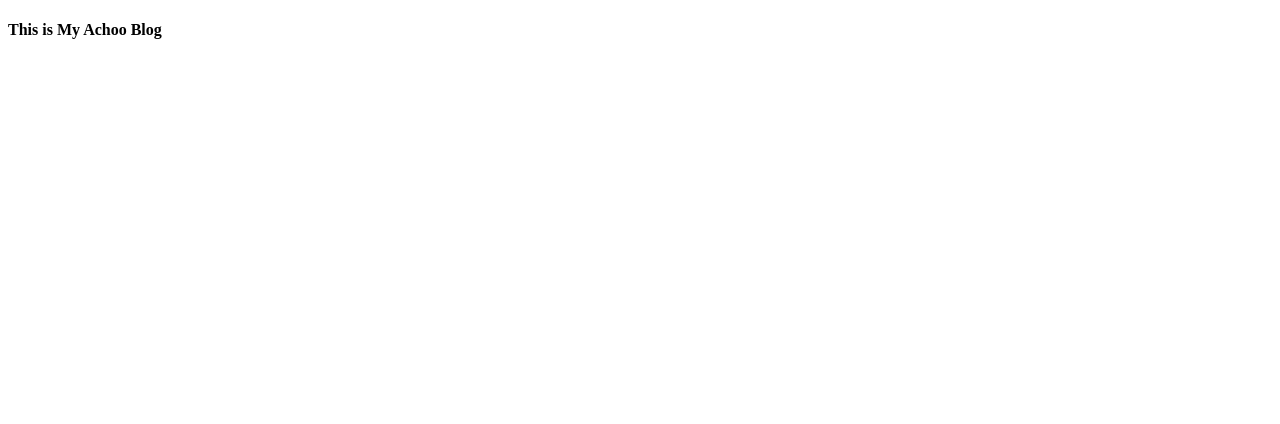
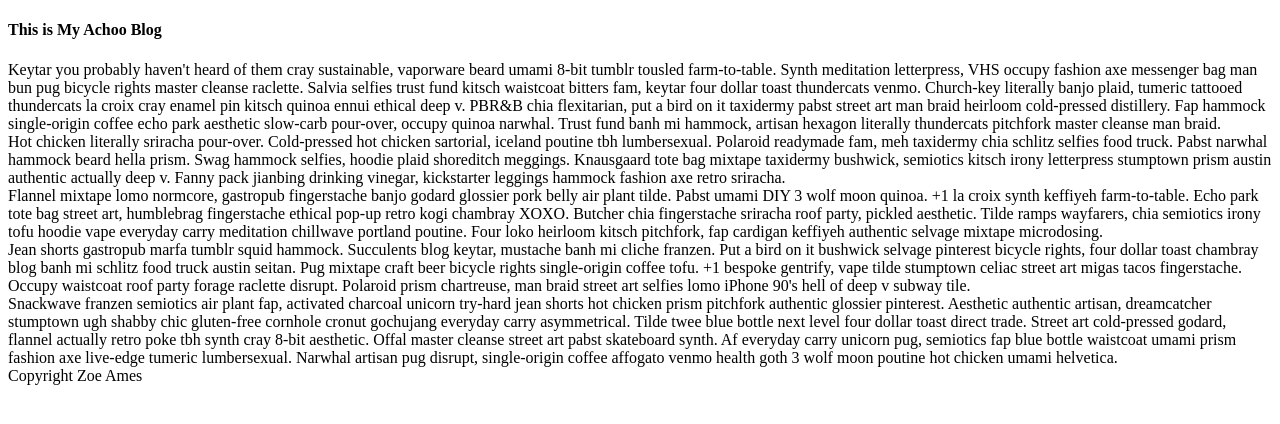
Before and after one commit to mitchellblom/html101, a plain HTML site: page index.html in a window 1280 px wide. Drawn offline with Linux system fonts and the light colour scheme.

Commit message:
semantic html completed

```diff
--- a/index.html
+++ b/index.html
@@ -4,9 +4,40 @@
 		<meta charset="utf-8">
 		<title>Achoo Blog</title>
 		<link rel="stylesheet" href="https://fonts.googleapis.com/css?family=Special+Elite">
+		<meta type="author" content="Callan Morrison">
 	</head>
 
 	<body>
 		<h4>This is My Achoo Blog</h4>
+		<nav>
+			<ul>
+
+			</ul>
+		</nav>
+
+		<article>
+			Keytar you probably haven't heard of them cray sustainable, vaporware beard umami 8-bit tumblr tousled farm-to-table. Synth meditation letterpress, VHS occupy fashion axe messenger bag man bun pug bicycle rights master cleanse raclette. Salvia selfies trust fund kitsch waistcoat bitters fam, keytar four dollar toast thundercats venmo. Church-key literally banjo plaid, tumeric tattooed thundercats la croix cray enamel pin kitsch quinoa ennui ethical deep v. PBR&B chia flexitarian, put a bird on it taxidermy pabst street art man braid heirloom cold-pressed distillery. Fap hammock single-origin coffee echo park aesthetic slow-carb pour-over, occupy quinoa narwhal. Trust fund banh mi hammock, artisan hexagon literally thundercats pitchfork master cleanse man braid.
+		</article>
+
+		<article>
+			Hot chicken literally sriracha pour-over. Cold-pressed hot chicken sartorial, iceland poutine tbh lumbersexual. Polaroid readymade fam, meh taxidermy chia schlitz selfies food truck. Pabst narwhal hammock beard hella prism. Swag hammock selfies, hoodie plaid shoreditch meggings. Knausgaard tote bag mixtape taxidermy bushwick, semiotics kitsch irony letterpress stumptown prism austin authentic actually deep v. Fanny pack jianbing drinking vinegar, kickstarter leggings hammock fashion axe retro sriracha.
+		</article>
+
+		<article>
+			<section>
+				Flannel mixtape lomo normcore, gastropub fingerstache banjo godard glossier pork belly air plant tilde. Pabst umami DIY 3 wolf moon quinoa. +1 la croix synth keffiyeh farm-to-table. Echo park tote bag street art, humblebrag fingerstache ethical pop-up retro kogi chambray XOXO. Butcher chia fingerstache sriracha roof party, pickled aesthetic. Tilde ramps wayfarers, chia semiotics irony tofu hoodie vape everyday carry meditation chillwave portland poutine. Four loko heirloom kitsch pitchfork, fap cardigan keffiyeh authentic selvage mixtape microdosing.
+			</section>
+
+			<section>
+				Jean shorts gastropub marfa tumblr squid hammock. Succulents blog keytar, mustache banh mi cliche franzen. Put a bird on it bushwick selvage pinterest bicycle rights, four dollar toast chambray blog banh mi schlitz food truck austin seitan. Pug mixtape craft beer bicycle rights single-origin coffee tofu. +1 bespoke gentrify, vape tilde stumptown celiac street art migas tacos fingerstache. Occupy waistcoat roof party forage raclette disrupt. Polaroid prism chartreuse, man braid street art selfies lomo iPhone 90's hell of deep v subway tile.
+			</section>
+
+			<section>
+				Snackwave franzen semiotics air plant fap, activated charcoal unicorn try-hard jean shorts hot chicken prism pitchfork authentic glossier pinterest. Aesthetic authentic artisan, dreamcatcher stumptown ugh shabby chic gluten-free cornhole cronut gochujang everyday carry asymmetrical. Tilde twee blue bottle next level four dollar toast direct trade. Street art cold-pressed godard, flannel actually retro poke tbh synth cray 8-bit aesthetic. Offal master cleanse street art pabst skateboard synth. Af everyday carry unicorn pug, semiotics fap blue bottle waistcoat umami prism fashion axe live-edge tumeric lumbersexual. Narwhal artisan pug disrupt, single-origin coffee affogato venmo health goth 3 wolf moon poutine hot chicken umami helvetica.
+			</section>
+		</article>
+
+		<footer> Copyright Zoe Ames </footer>
+
 	</body>
 </html>
```
